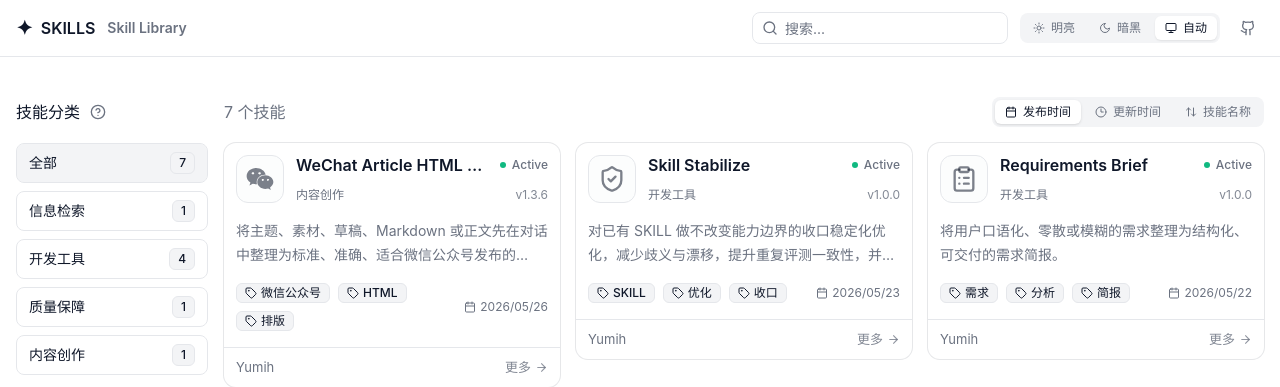
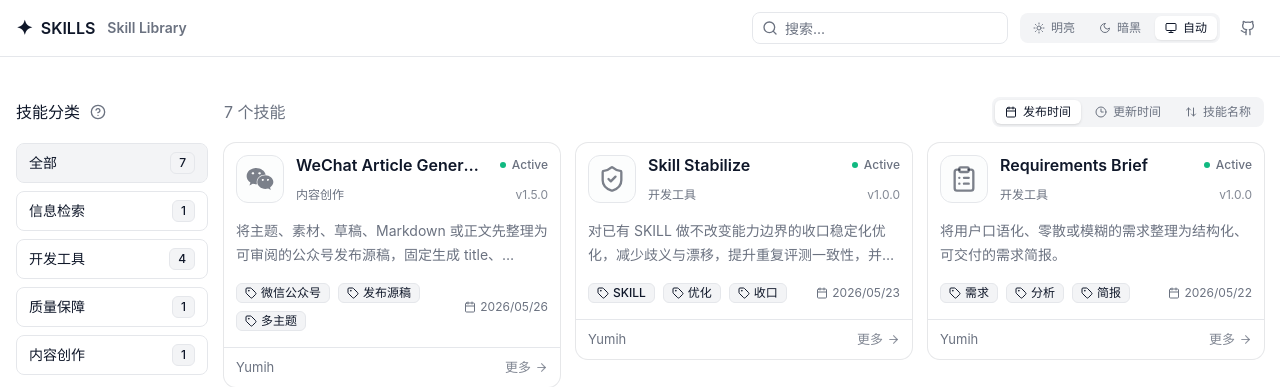
Before and after one commit to yumih1129/skills-repo, a Next.js app in the folder ui/: page / in a window 1280 px wide. Shown: the top 387 px of the page. Built offline with nearby package versions, Linux system fonts and the light colour scheme.

Commit message:
chore: 更新 skills manifest

```diff
--- a/ui/src/generated/skills-manifest.ts
+++ b/ui/src/generated/skills-manifest.ts
@@ -201,30 +201,30 @@
       "evaluationPath": "/evaluations/skill-stabilize.md"
     },
     {
-      "name": "WeChat Article HTML Exporter",
+      "name": "WeChat Article Generator",
       "ownerId": "Yumih",
-      "slug": "wechat-article-html-exporter",
+      "slug": "wechat-article-generator",
       "icon": "<svg xmlns=\"http://www.w3.org/2000/svg\" width=\"1.13em\" height=\"1em\" viewBox=\"0 0 576 512\"><path fill=\"currentColor\" d=\"M385.2 167.6c6.4 0 12.6.3 18.8 1.1C387.4 90.3 303.3 32 207.7 32C100.5 32 13 104.8 13 197.4c0 53.4 29.3 97.5 77.9 131.6l-19.3 58.6l68-34.1c24.4 4.8 43.8 9.7 68.2 9.7c6.2 0 12.1-.3 18.3-.8c-4-12.9-6.2-26.6-6.2-40.8c-.1-84.9 72.9-154 165.3-154m-104.5-52.9c14.5 0 24.2 9.7 24.2 24.4c0 14.5-9.7 24.2-24.2 24.2c-14.8 0-29.3-9.7-29.3-24.2c.1-14.7 14.6-24.4 29.3-24.4m-136.4 48.6c-14.5 0-29.3-9.7-29.3-24.2c0-14.8 14.8-24.4 29.3-24.4c14.8 0 24.4 9.7 24.4 24.4c0 14.6-9.6 24.2-24.4 24.2M563 319.4c0-77.9-77.9-141.3-165.4-141.3c-92.7 0-165.4 63.4-165.4 141.3S305 460.7 397.6 460.7c19.3 0 38.9-5.1 58.6-9.9l53.4 29.3l-14.8-48.6C534 402.1 563 363.2 563 319.4m-219.1-24.5c-9.7 0-19.3-9.7-19.3-19.6c0-9.7 9.7-19.3 19.3-19.3c14.8 0 24.4 9.7 24.4 19.3c0 10-9.7 19.6-24.4 19.6m107.1 0c-9.7 0-19.3-9.7-19.3-19.6c0-9.7 9.7-19.3 19.3-19.3c14.5 0 24.4 9.7 24.4 19.3c.1 10-9.9 19.6-24.4 19.6\"/></svg>",
       "iconType": "svg",
-      "description": "将主题、素材、草稿、Markdown 或正文先在对话中整理为标准、准确、适合微信公众号发布的 Markdown 成稿；执行只依赖技能目录内规则，自包含完成主题化排版，确认后再输出精美整齐的微信兼容内联样式 HTML，用户明确要求时可选落盘为 HTML 文件。",
-      "homepage": "https://github.com/yumih1129/skills-repo/tree/main/skills/wechat-article-html-exporter",
+      "description": "将主题、素材、草稿、Markdown 或正文先整理为可审阅的公众号发布源稿，固定生成 title、summary、cover_prompt、markdown；确认后按内置多主题生成微信兼容内联样式 HTML，包含严格论文主题，默认不生成中间文件，用户明确要求时可落盘 final.html 或 source.md + final.html。",
+      "homepage": "https://github.com/yumih1129/skills-repo/tree/main/skills/wechat-article-generator",
       "tags": [
         "微信公众号",
-        "HTML",
-        "排版"
+        "发布源稿",
+        "多主题"
       ],
       "category": "内容创作",
-      "version": "1.3.6",
+      "version": "1.5.0",
       "publishedAt": 1779806315767,
-      "updatedAt": 1779814984000,
+      "updatedAt": 1779895836000,
       "license": "MIT",
       "language": "zh-CN",
       "status": "active",
-      "id": "wechat-article-html-exporter",
+      "id": "wechat-article-generator",
       "hasDocs": true,
       "hasEvaluation": true,
-      "docsPath": "/docs/wechat-article-html-exporter.md",
-      "evaluationPath": "/evaluations/wechat-article-html-exporter.md"
+      "docsPath": "/docs/wechat-article-generator.md",
+      "evaluationPath": "/evaluations/wechat-article-generator.md"
     }
   ],
   "categories": [
@@ -234,7 +234,7 @@
     "质量保障",
     "内容创作"
   ],
-  "generatedAt": "2026-05-27T01:11:55.349+08:00"
+  "generatedAt": "2026-05-27T23:43:56.853+08:00"
 } as any
 
 export const manifestData: SkillsManifest = _manifestData
```
